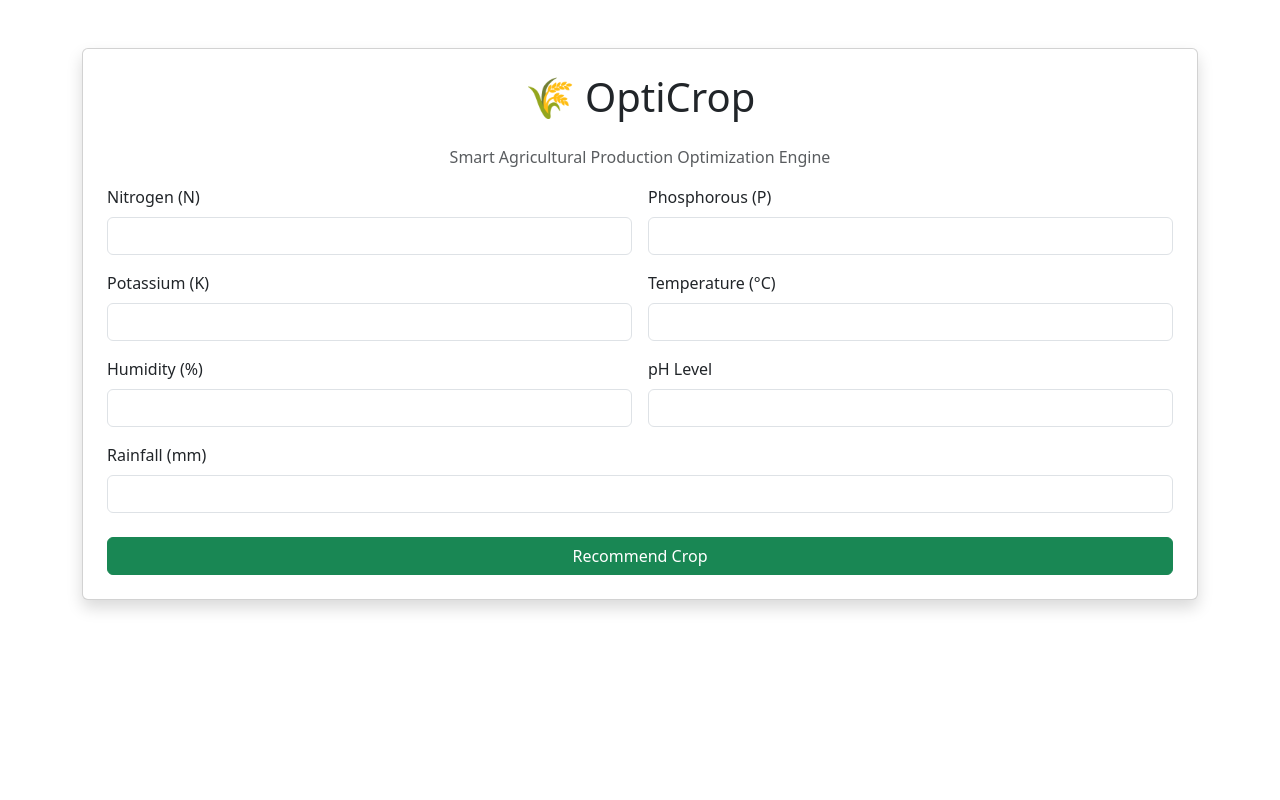
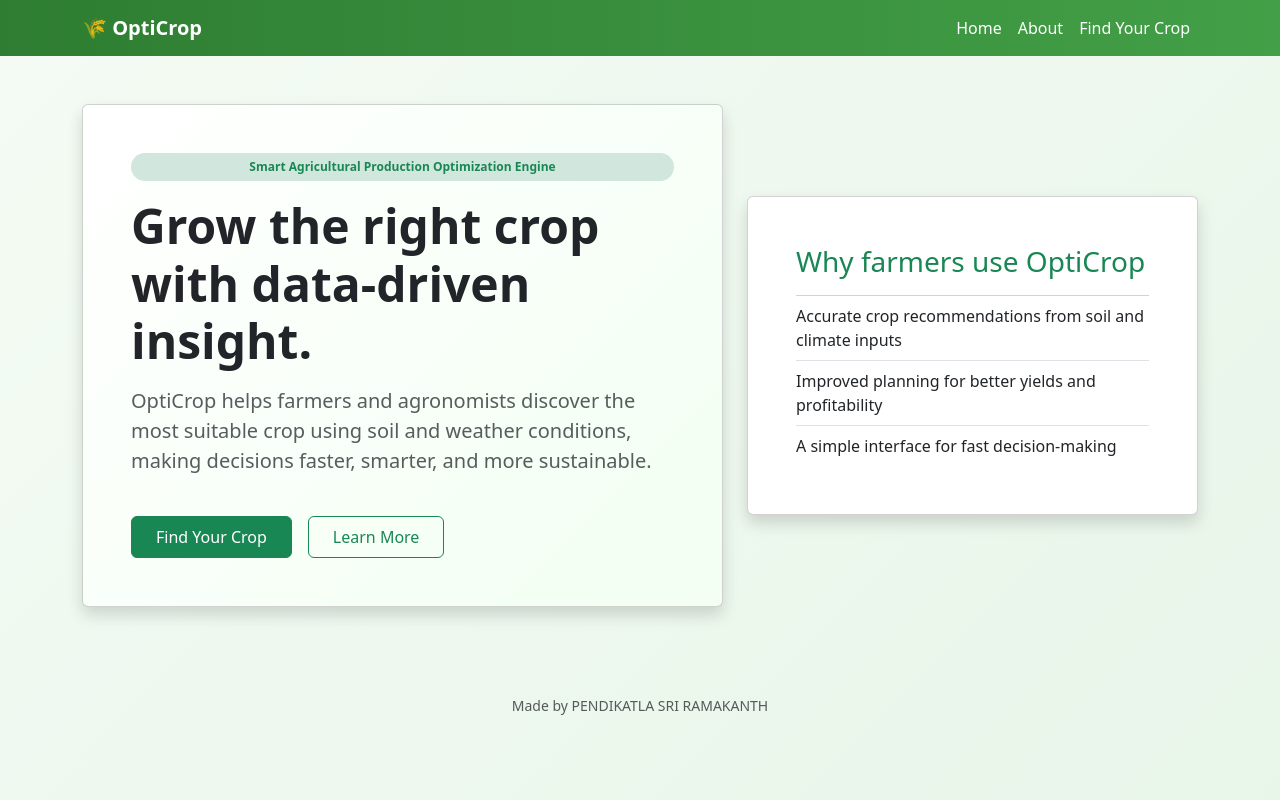
Before and after one commit to sriramakanthpendikatla/OptiCrop, a Flask app: page / in a window 1280 px wide. Run offline with Flask 3, Linux system fonts and the light colour scheme; parts of the project's set-up code (start-up, migrations or seed data) failed here and were passed over.

Commit message:
Enhance UI and add footer credit

```diff
--- a/app.py
+++ b/app.py
@@ -1,6 +1,5 @@
 from flask import Flask, render_template, request
 import pickle
-import numpy as np
 import pandas as pd
 
 app = Flask(__name__)
@@ -15,6 +14,14 @@ FEATURE_NAMES = ['N', 'P', 'K', 'temperature', 'humidity', 'ph', 'rainfall']
 @app.route('/')
 def home():
     return render_template('index.html')
+
+@app.route('/about')
+def about():
+    return render_template('about.html')
+
+@app.route('/find-your-crop')
+def find_crop():
+    return render_template('find_crop.html')
 
 @app.route('/predict', methods=['POST'])
 def predict():
--- a/static/style.css
+++ b/static/style.css
@@ -1,14 +1,40 @@
 body {
-    background-color: #f4f9f4;
+    background: linear-gradient(135deg, #f4fbf4 0%, #e8f5e9 100%);
     font-family: 'Segoe UI', sans-serif;
+    min-height: 100vh;
+}
+
+.navbar {
+    background: linear-gradient(90deg, #2e7d32, #43a047);
+}
+
+.navbar-brand,
+.nav-link {
+    color: #fff !important;
 }
 
 .card {
-    border-radius: 15px;
+    border: none;
+    border-radius: 20px;
     background-color: #ffffff;
 }
 
-h1 {
+.hero-card {
+    background: linear-gradient(135deg, #ffffff 0%, #f2fff2 100%);
+}
+
+.feature-card {
+    background-color: #f8fff8;
+    border: 1px solid #d8f0da;
+}
+
+.result-card {
+    background: linear-gradient(135deg, #f8fff8 0%, #eef9ee 100%);
+}
+
+h1,
+h2,
+h3 {
     color: #2e7d32;
 }
 
@@ -19,4 +45,20 @@ h1 {
 
 .btn-success:hover {
     background-color: #1b5e20;
+    border-color: #1b5e20;
 }
+
+.btn-outline-success {
+    color: #2e7d32;
+    border-color: #2e7d32;
+}
+
+.btn-outline-success:hover {
+    background-color: #2e7d32;
+    color: #fff;
+}
+
+.form-control:focus {
+    border-color: #43a047;
+    box-shadow: 0 0 0 0.2rem rgba(67, 160, 71, 0.25);
+}
--- /dev/null
+++ b/templates/base.html
@@ -0,0 +1,30 @@
+<!DOCTYPE html>
+<html lang="en">
+<head>
+    <meta charset="UTF-8">
+    <meta name="viewport" content="width=device-width, initial-scale=1.0">
+    <title>{% block title %}OptiCrop{% endblock %}</title>
+    <link rel="stylesheet" href="{{ url_for('static', filename='style.css') }}">
+    <link href="https://cdn.jsdelivr.net/npm/bootstrap@5.3.0/dist/css/bootstrap.min.css" rel="stylesheet">
+</head>
+<body>
+    <nav class="navbar navbar-expand-lg navbar-dark">
+        <div class="container">
+            <a class="navbar-brand fw-bold" href="/">🌾 OptiCrop</a>
+            <div class="navbar-nav ms-auto">
+                <a class="nav-link" href="/">Home</a>
+                <a class="nav-link" href="/about">About</a>
+                <a class="nav-link" href="/find-your-crop">Find Your Crop</a>
+            </div>
+        </div>
+    </nav>
+
+    <main class="py-4 py-md-5">
+        {% block content %}{% endblock %}
+    </main>
+
+    <footer class="text-center py-3 mt-4 text-muted small">
+        Made by PENDIKATLA SRI RAMAKANTH
+    </footer>
+</body>
+</html>
--- a/templates/index.html
+++ b/templates/index.html
@@ -1,51 +1,31 @@
-<!DOCTYPE html>
-<html lang="en">
-<head>
-    <meta charset="UTF-8">
-    <title>OptiCrop - Smart Crop Recommendation</title>
-    <link rel="stylesheet" href="{{ url_for('static', filename='css/style.css') }}">
-    <link href="https://cdn.jsdelivr.net/npm/bootstrap@5.3.0/dist/css/bootstrap.min.css" rel="stylesheet">
-</head>
-<body>
-    <div class="container mt-5">
-        <div class="card shadow p-4">
-            <h1 class="text-center mb-4">🌾 OptiCrop</h1>
-            <p class="text-center text-muted">Smart Agricultural Production Optimization Engine</p>
+{% extends 'base.html' %}
 
-            <form action="/predict" method="POST">
-                <div class="row g-3">
-                    <div class="col-md-6">
-                        <label class="form-label">Nitrogen (N)</label>
-                        <input type="number" step="any" class="form-control" name="N" required>
-                    </div>
-                    <div class="col-md-6">
-                        <label class="form-label">Phosphorous (P)</label>
-                        <input type="number" step="any" class="form-control" name="P" required>
-                    </div>
-                    <div class="col-md-6">
-                        <label class="form-label">Potassium (K)</label>
-                        <input type="number" step="any" class="form-control" name="K" required>
-                    </div>
-                    <div class="col-md-6">
-                        <label class="form-label">Temperature (°C)</label>
-                        <input type="number" step="any" class="form-control" name="temperature" required>
-                    </div>
-                    <div class="col-md-6">
-                        <label class="form-label">Humidity (%)</label>
-                        <input type="number" step="any" class="form-control" name="humidity" required>
-                    </div>
-                    <div class="col-md-6">
-                        <label class="form-label">pH Level</label>
-                        <input type="number" step="any" class="form-control" name="ph" required>
-                    </div>
-                    <div class="col-md-12">
-                        <label class="form-label">Rainfall (mm)</label>
-                        <input type="number" step="any" class="form-control" name="rainfall" required>
-                    </div>
+{% block title %}Home | OptiCrop{% endblock %}
+
+{% block content %}
+<div class="container">
+    <div class="row align-items-center g-4">
+        <div class="col-lg-7">
+            <div class="card shadow p-4 p-md-5 hero-card">
+                <span class="badge rounded-pill bg-success-subtle text-success px-3 py-2 mb-3">Smart Agricultural Production Optimization Engine</span>
+                <h1 class="display-5 fw-bold mb-3">Grow the right crop with data-driven insight.</h1>
+                <p class="text-muted fs-5">OptiCrop helps farmers and agronomists discover the most suitable crop using soil and weather conditions, making decisions faster, smarter, and more sustainable.</p>
+                <div class="mt-4 d-flex flex-wrap gap-3">
+                    <a href="/find-your-crop" class="btn btn-success px-4 py-2">Find Your Crop</a>
+                    <a href="/about" class="btn btn-outline-success px-4 py-2">Learn More</a>
                 </div>
-                <button type="submit" class="btn btn-success w-100 mt-4">Recommend Crop</button>
-            </form>
+            </div>
+        </div>
+        <div class="col-lg-5">
+            <div class="card shadow p-4 p-md-5 h-100">
+                <h3 class="text-success mb-3">Why farmers use OptiCrop</h3>
+                <ul class="list-group list-group-flush">
+                    <li class="list-group-item px-0">Accurate crop recommendations from soil and climate inputs</li>
+                    <li class="list-group-item px-0">Improved planning for better yields and profitability</li>
+                    <li class="list-group-item px-0">A simple interface for fast decision-making</li>
+                </ul>
+            </div>
         </div>
     </div>
-</body>
-</html>
+</div>
+{% endblock %}
```
Also changed, not shown: templates/about.html (added, +34 -0 lines), templates/find_crop.html (added, +53 -0 lines), templates/result.html (+22 -17 lines).
